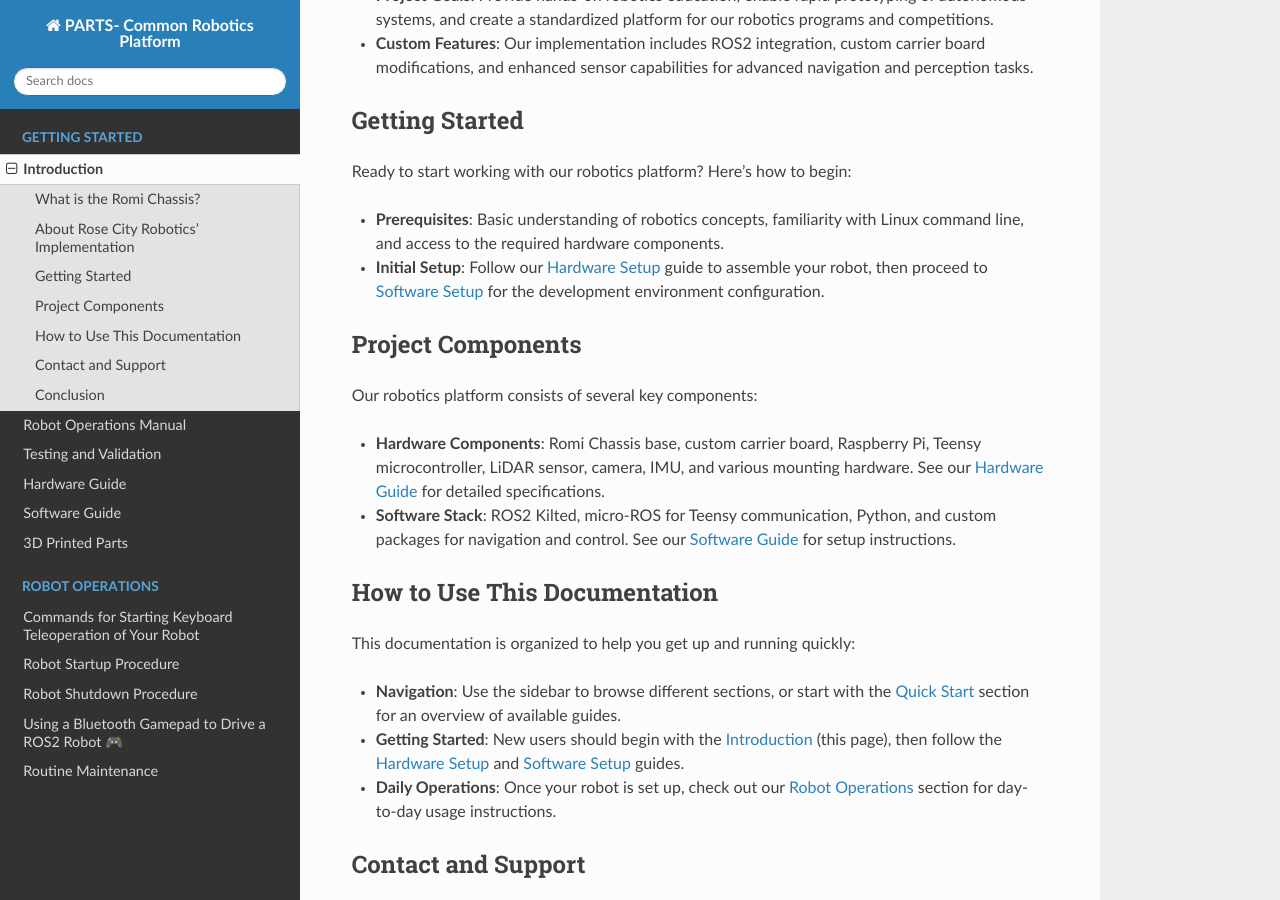
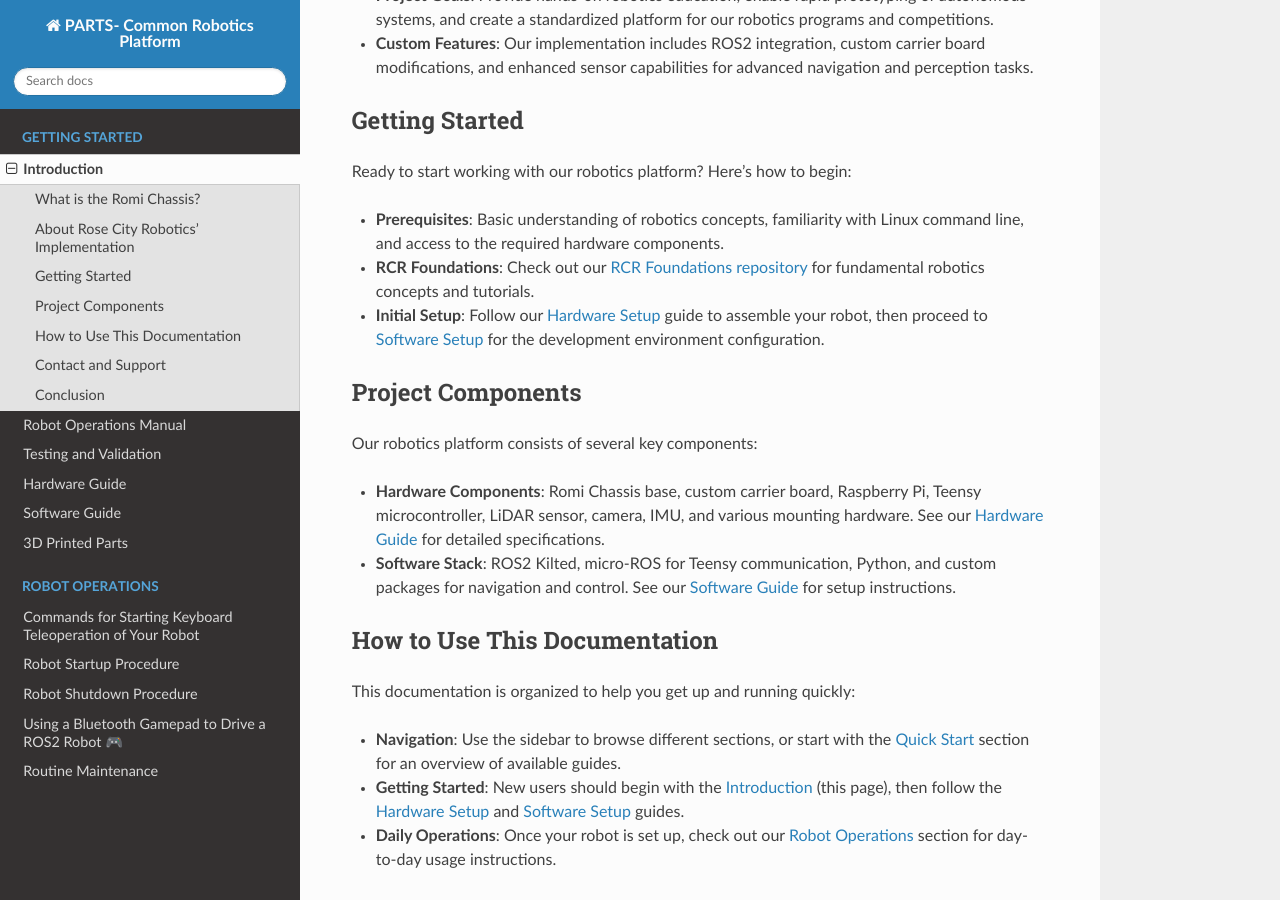
Before and after one commit to RoseCityRobotics/common_platform, a Sphinx documentation site: the page built from docs/source/intro.md, in a window 1280 px wide and 900 px high, scrolled down 936 px. Built offline with Sphinx 7.4.7 and the Read the Docs theme 3.1.0, drawn with Linux system fonts in a browser that asks for light colours.

Commit message:
link to rcr foundations

```diff
--- a/docs/source/intro.md
+++ b/docs/source/intro.md
@@ -29,6 +29,7 @@ This is Rose City Robotics' fork of the PARTS Common Robotics Platform, customiz
 Ready to start working with our robotics platform? Here's how to begin:
 
 - **Prerequisites**: Basic understanding of robotics concepts, familiarity with Linux command line, and access to the required hardware components.
+- **RCR Foundations**: Check out our [RCR Foundations repository](https://github.com/RoseCityRobotics/rcr-foundations) for fundamental robotics concepts and tutorials.
 - **Initial Setup**: Follow our [Hardware Setup](hardware) guide to assemble your robot, then proceed to [Software Setup](software) for the development environment configuration.
 
 ## Project Components
```
